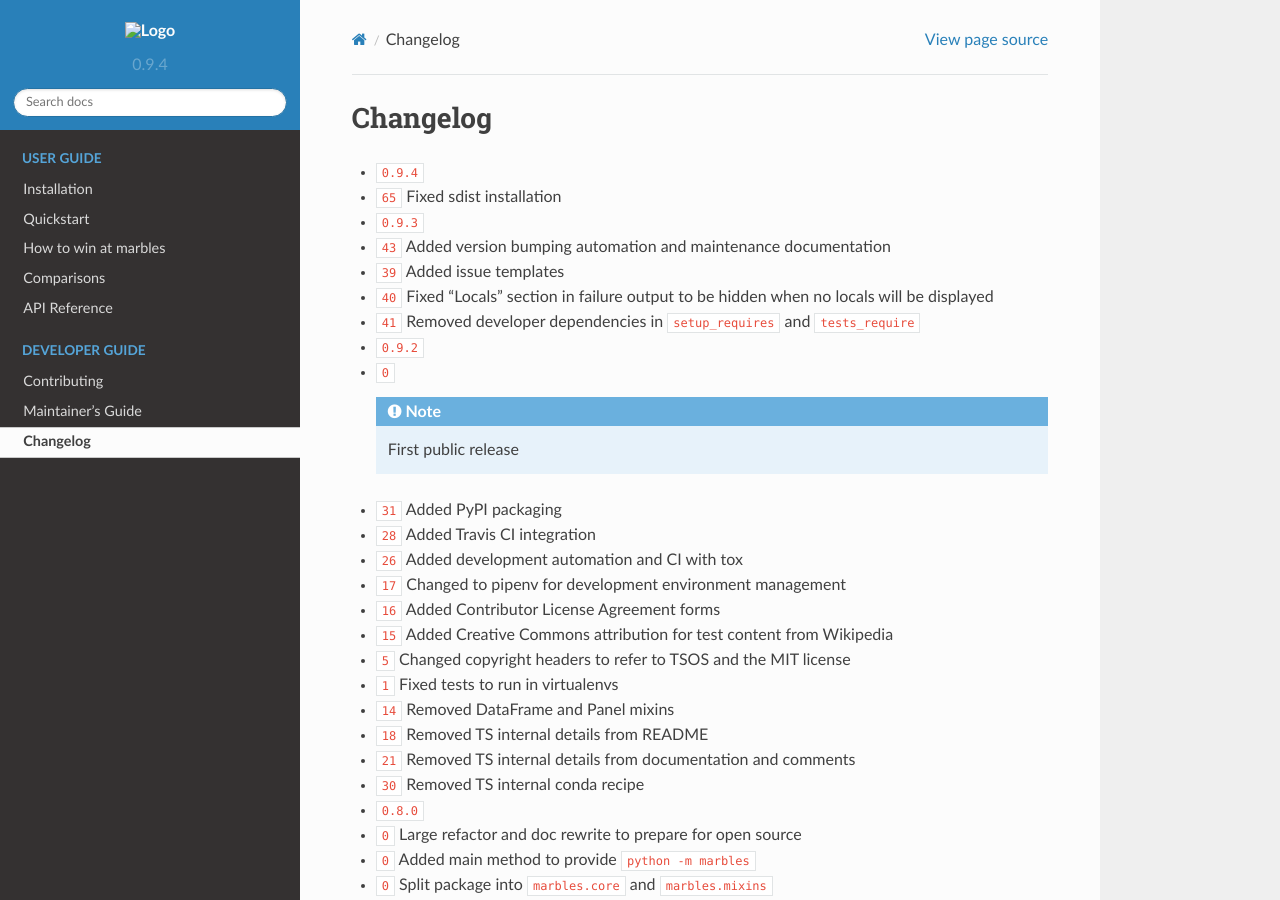
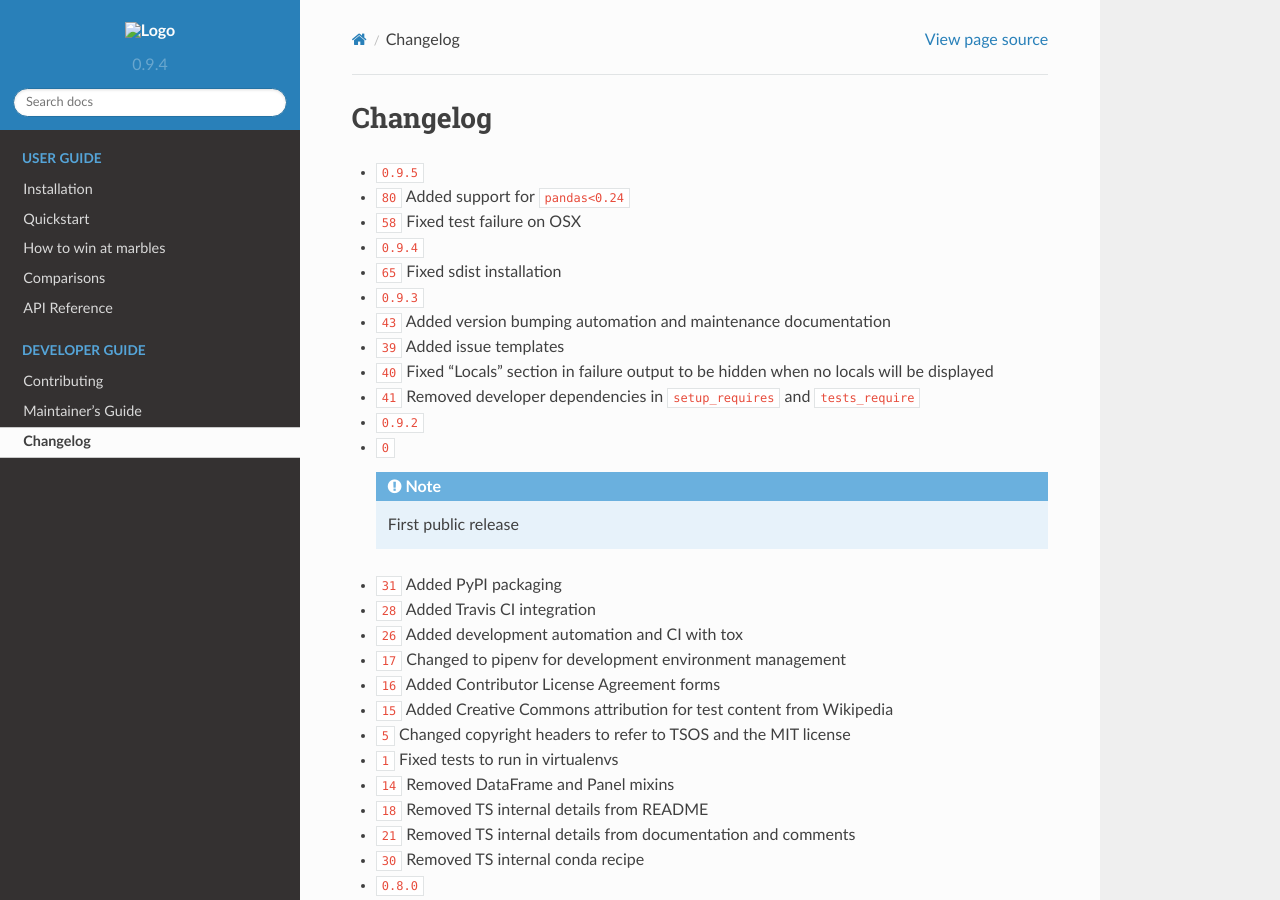
Before and after one commit to twosigma/marbles, a Sphinx documentation site: the page built from docs/changelog.rst, in a window 1280 px wide and 900 px high. Built offline with Sphinx 7.4.7 and the Read the Docs theme 2.0.0, drawn with Linux system fonts in a browser that asks for light colours; cross-references to code outside the pages are shown as plain code; the version number is read from the project's files by our own code.

Commit message:
updated changelog for 0.9.5

```diff
--- a/docs/changelog.rst
+++ b/docs/changelog.rst
@@ -2,6 +2,9 @@
 Changelog
 =========
 
+* :release:`0.9.5 <2018-06-24>`
+* :support:`80` Added support for ``pandas<0.24``
+* :bug:`58` Fixed test failure on OSX
 * :release:`0.9.4 <2018-06-03>`
 * :bug:`65` Fixed sdist installation
 * :release:`0.9.3 <2018-06-02>`
```
